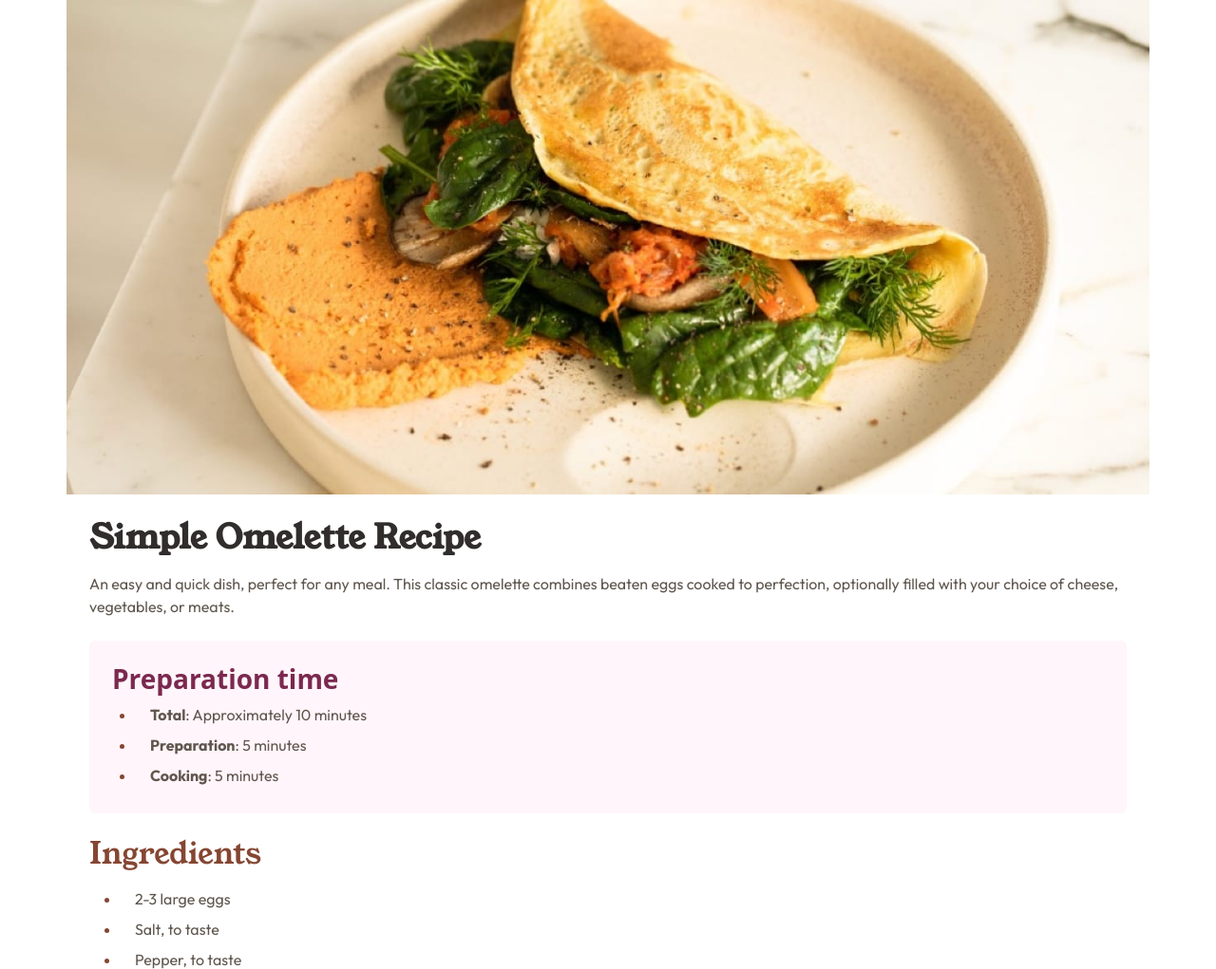
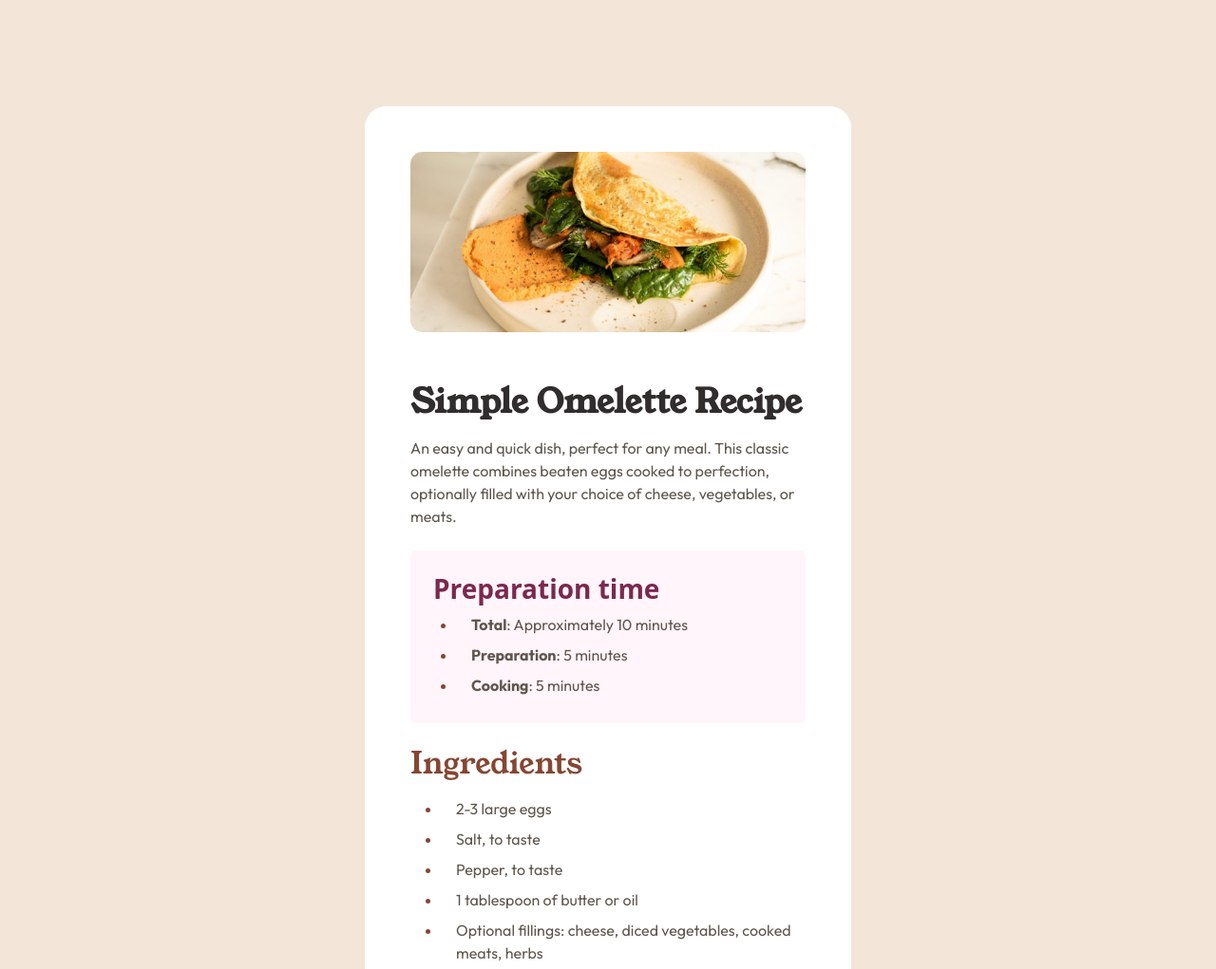
Before and after one commit to javierb256/recipe-page, a plain HTML site: page index.html in a window 1280 px wide. Shown: the top 1021 px of the page at 95% size. Drawn offline with nearby package versions, Linux system fonts and the light colour scheme.

Commit message:
finished desktop view

```diff
--- a/index.html
+++ b/index.html
@@ -37,14 +37,16 @@
     </style>
   </head>
   <body>
-    <main>
-      <div class="container-sm p-0">
-        <header>
+    <main class="pt-sm-5 pb-sm-5">
+      <div class="container-sm p-0 white">
+        <header class="p-sm-5">
           <img class="img-fluid" src="./assets/images/image-omelette.jpeg" />
         </header>
 
-        <section class="px-4 mt-4">
-          <h1 class="text-start fw-semibold mb-3 dark-charcoal">Simple Omelette Recipe</h1>
+        <section class="px-4 px-sm-5 mt-4 mt-sm-1">
+          <h1 class="text-start fw-semibold mb-3 dark-charcoal">
+            Simple Omelette Recipe
+          </h1>
           <p>
             An easy and quick dish, perfect for any meal. This classic omelette
             combines beaten eggs cooked to perfection, optionally filled with
@@ -52,7 +54,7 @@
           </p>
         </section>
 
-        <section class="px-4 mt-4">
+        <section class="px-4 px-sm-5 mt-4">
           <div class="prep-time pt-4 pb-1 ps-4 pe-5 rounded">
             <h3>Preparation time</h3>
             <ul class="ps-4">
@@ -62,7 +64,7 @@
             </ul>
           </div>
         </section>
-        <section class="px-4 mt-4 mb-4">
+        <section class="px-4 px-sm-5 mt-4 mb-4">
           <h2 class="pb-2">Ingredients</h2>
           <ul>
             <li class="pb-2 ps-3">2-3 large eggs</li>
@@ -75,7 +77,7 @@
           </ul>
         </section>
         <hr />
-        <section class="px-4 mt-4">
+        <section class="px-4 px-sm-5 mt-4">
           <h2 class="pb-2">Instructions</h2>
           <ol class="ps-4">
             <li class="ps-2 pe-3 pb-2">
@@ -109,7 +111,7 @@
           </ol>
         </section>
         <hr />
-        <section class="px-4 mt-4 nutrition">
+        <section class="px-4 px-sm-5 mt-4 nutrition">
           <h2 class="pb-2">Nutrition</h2>
           <p class="pe-3">
             The table below shows nutritional values per serving without the
@@ -124,7 +126,7 @@
                 <p class="nutmeg fw-bold">277kcal</p>
               </div>
             </div>
-            <hr class="mt-0">
+            <hr class="mt-0" />
             <div class="row justify-content-center">
               <div class="col-5">
                 <p>Carbs</p>
@@ -133,7 +135,7 @@
                 <p class="nutmeg fw-bold">0g</p>
               </div>
             </div>
-            <hr class="mt-0">
+            <hr class="mt-0" />
             <div class="row justify-content-center">
               <div class="col-5">
                 <p>Protein</p>
@@ -142,7 +144,7 @@
                 <p class="nutmeg fw-bold">20g</p>
               </div>
             </div>
-            <hr class="mt-0">
+            <hr class="mt-0" />
             <div class="row justify-content-center">
               <div class="col-5">
                 <p>Fat</p>
@@ -152,7 +154,6 @@
               </div>
             </div>
           </div>
-
         </section>
       </div>
     </main>
--- a/styles.css
+++ b/styles.css
@@ -1,28 +1,30 @@
-@import url('https://fonts.googleapis.com/css2?family=Outfit:wght@400;600;700&family=Young+Serif&display=swap');
+@import url("https://fonts.googleapis.com/css2?family=Outfit:wght@400;600;700&family=Young+Serif&display=swap");
 
 :root {
   /* colors */
   /* Primary */
-    --nutmeg: hsl(14,45%,36%);
+  --nutmeg: hsl(14, 45%, 36%);
   --dark-raspberry: hsl(332, 51%, 32%);
 
   /* Neutral */
   --white: hsl(0, 0%, 100%);
   --rose-white: hsl(330, 100%, 98%);
   --eggshell: hsl(30, 54%, 90%);
-    --light-grey: hsl(30,18%, 87%);
+  --light-grey: hsl(30, 18%, 87%);
   --wenge-brown: hsl(30, 10%, 34%);
   --dark-charcoal: hsl(24, 5%, 18%);
 
   /* Typography */
-    --outfit: 'Outfit', sans-serif;
-    --young-seriff: 'Young Serif', serif;
+  --outfit: "Outfit", sans-serif;
+  --young-seriff: "Young Serif", serif;
 }
 body {
   font-size: 16px;
+  background-color: var(--eggshell);
 }
 
-h1, h2 {
+h1,
+h2 {
   font-family: var(--young-seriff);
 }
 
@@ -58,7 +60,9 @@ hr {
   margin-right: auto;
   color: rgb(158, 158, 158);
 }
-p, ul, ol {
+p,
+ul,
+ol {
   color: var(--wenge-brown);
 }
 
@@ -79,6 +83,9 @@ p, ul, ol {
 .prep-time {
   background-color: var(--rose-white);
 }
+.white {
+  background-color: var(--white);
+}
 
 .prep-time h3 {
   color: var(--dark-raspberry);
@@ -88,3 +95,29 @@ p, ul, ol {
 .nutrition hr {
   width: 100%;
 }
+
+@media screen and (min-width: 576px) {
+  .container-sm,
+  img {
+    border-radius: 0.8rem;
+  }
+  .container-sm {
+    border-radius: 1.4rem;
+  }
+}
+
+@media screen and (min-width: 768px) {
+  h1 {
+    font-size: 35px;
+  }
+}
+
+@media screen and (min-width: 1200px) {
+  main {
+    margin-top: 4rem;
+  }
+
+  .container-sm {
+    width: 40vw;
+  }
+}
```
Lines whose indentation alone changed are shown as unchanged.
